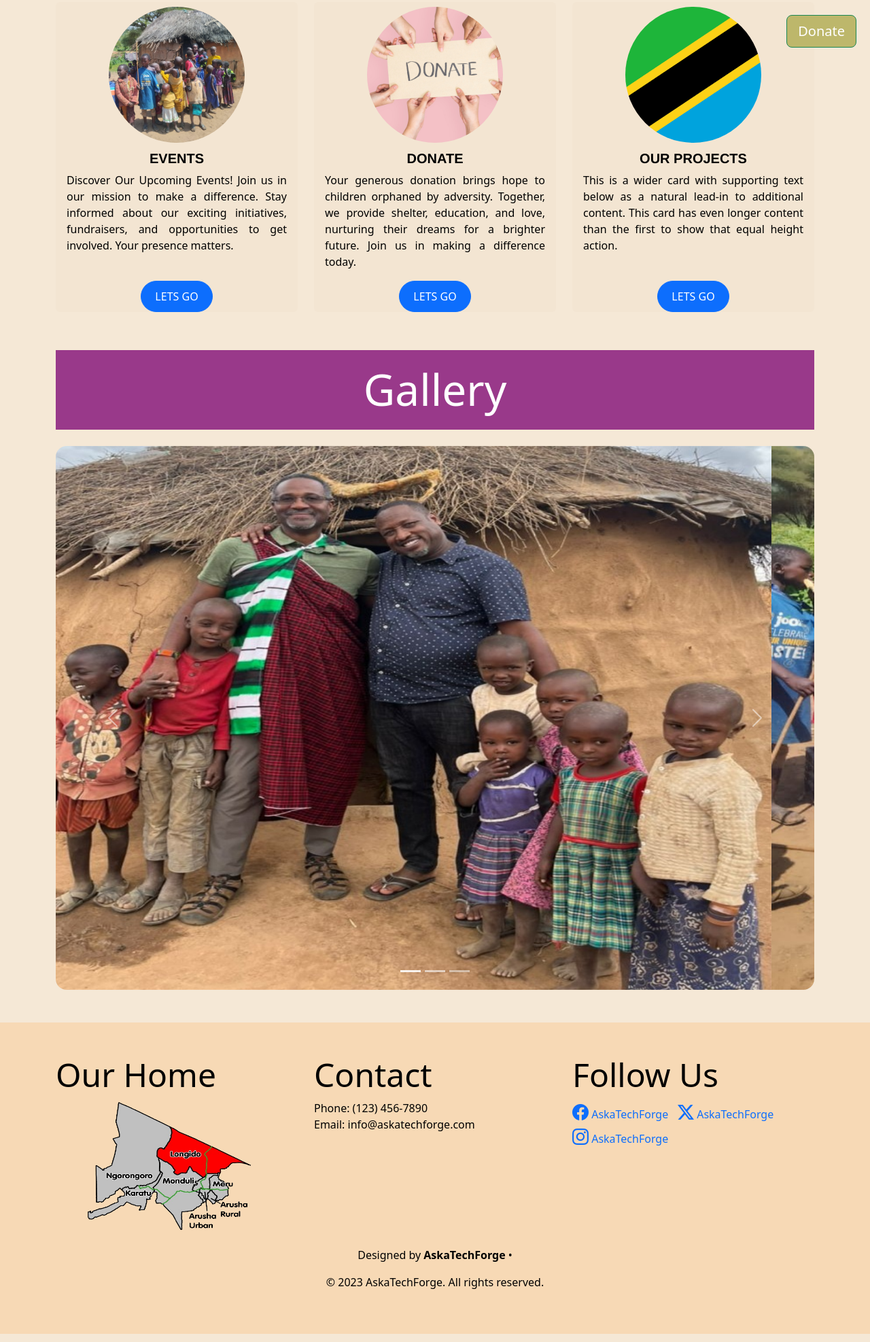
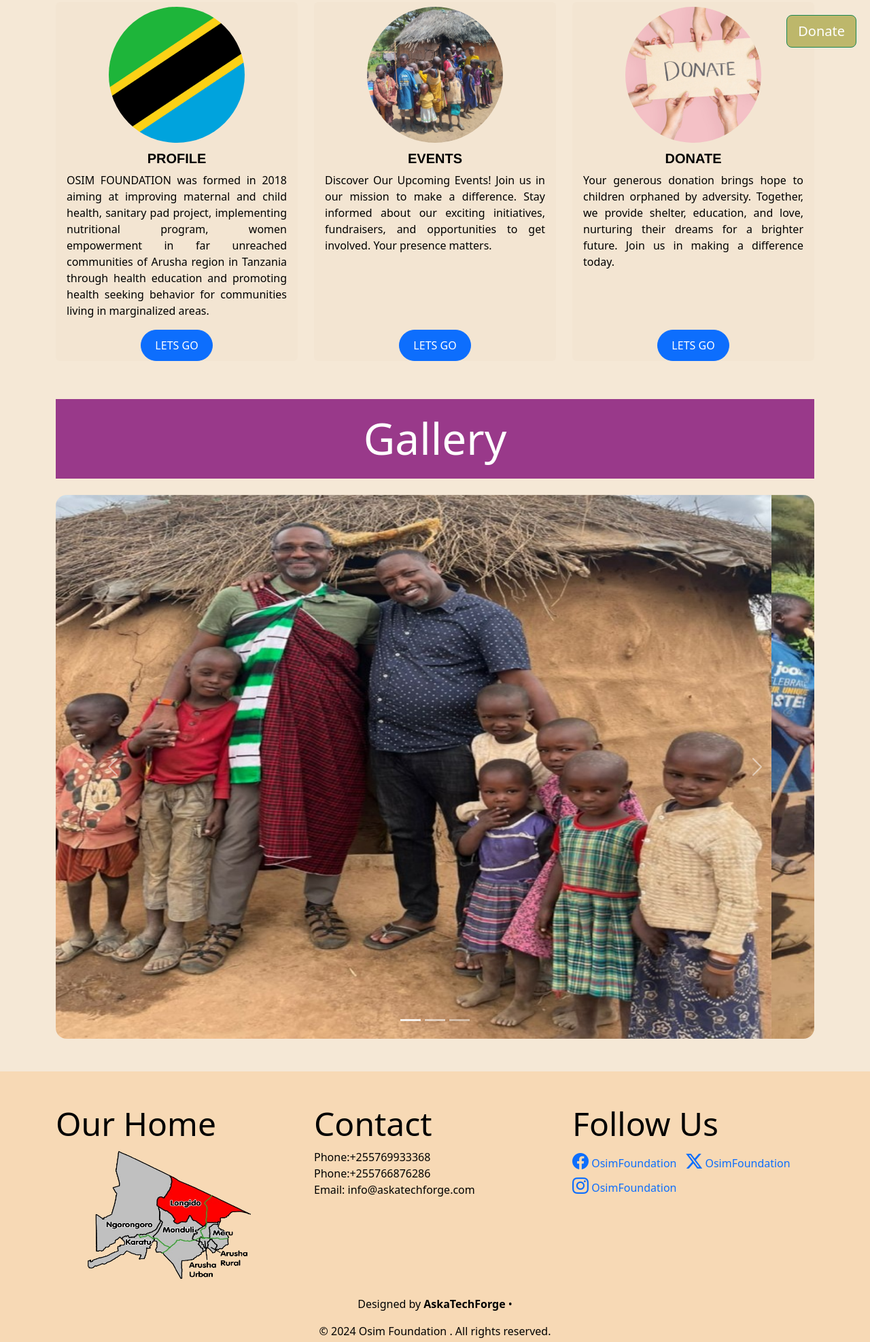
Before and after one commit to aska0907/OSIM-FOUNDATION-FINAL, a plain HTML site: page src/index.html in a window 1280 px wide. Shown: the part 618-2592 px from the top of the page at 68% size. Drawn offline with nearby package versions, Linux system fonts and the light colour scheme.

Commit message:
Add files via upload

```diff
--- a/src/index.html
+++ b/src/index.html
@@ -94,6 +94,20 @@
             <div class="col">
                 <div class="card h-100">
                     <div class="d-flex justify-content-center align-items-center" style="height: 150px;">
+                        <img src="images/Flag-of-Tanzania.png" class="card-img-top circular" alt="...">
+                    </div>
+                    <div class="card-body text-center">
+                        <h5 class="card-title">PROFILE</h5>
+                        <p class="card-text">OSIM FOUNDATION  was formed in 2018 aiming at improving maternal and child health, sanitary pad project, implementing nutritional program, women empowerment in  far unreached communities of Arusha region in Tanzania through health education and promoting health seeking behavior for communities living in marginalized areas.  </p>
+                    </div>
+                    <div class="d-flex justify-content-center">
+                        <button class="btn btn-primary btn-lg" type="button" style="font-size: 16px; padding: 10px 20px; border-radius: 25px;" onclick="window.location.href='history.html'">LETS GO</button>
+                    </div>
+                </div>
+            </div>
+            <div class="col">
+                <div class="card h-100">
+                    <div class="d-flex justify-content-center align-items-center" style="height: 150px;">
                         <img src="images/image2.jpg" class="card-img-top circular" alt="...">
                     </div>
                     <div class="card-body text-center">
@@ -101,7 +115,7 @@
                         <p class="card-text">Discover Our Upcoming Events! Join us in our mission to make a difference. Stay informed about our exciting initiatives, fundraisers, and opportunities to get involved. Your presence matters.</p>
                     </div>
                     <div class="d-flex justify-content-center">
-                        <button class="btn btn-primary btn-lg" type="button" style="font-size: 16px; padding: 10px 20px; border-radius: 25px;" onclick="window.location.href='retrivalnews.html'">LETS GO</button>
+                        <button class="btn btn-primary btn-lg" type="button" style="font-size: 16px; padding: 10px 20px; border-radius: 25px;" onclick="window.location.href='history.html'">LETS GO</button>
                     </div>
                 </div>
             </div>
@@ -119,20 +133,7 @@
                     </div>
                 </div>
             </div>
-            <div class="col">
-                <div class="card h-100">
-                    <div class="d-flex justify-content-center align-items-center" style="height: 150px;">
-                        <img src="images/Flag-of-Tanzania.png" class="card-img-top circular" alt="...">
-                    </div>
-                    <div class="card-body text-center">
-                        <h5 class="card-title">OUR PROJECTS</h5>
-                        <p class="card-text">This is a wider card with supporting text below as a natural lead-in to additional content. This card has even longer content than the first to show that equal height action.</p>
-                    </div>
-                    <div class="d-flex justify-content-center">
-                        <button class="btn btn-primary btn-lg" type="button" style="font-size: 16px; padding: 10px 20px; border-radius: 25px;" onclick="window.location.href='project.html'">LETS GO</button>
-                    </div>
-                </div>
-            </div>
+
         </div>
     </div>
 
@@ -194,7 +195,8 @@
                 <div class="down">
                     <h2 class="display-5">Contact</h2>
                     <ul class="list-unstyled">
-                        <li><i class="fas fa-phone"></i> Phone: (123) 456-7890</li>
+                        <li><i class="fas fa-phone"></i> Phone:+255769933368</li>
+                        <li><i class="fas fa-phone"></i> Phone:+255766876286</li>
                         <li><i class="fas fa-envelope"></i> Email: info@askatechforge.com</li>
                     </ul>
                 </div>
@@ -206,9 +208,9 @@
                     <h2 class="display-5">Follow Us</h2>
 
                     <div class="social-icons">
-                        <a class="aboutUs" href="#"><i class="bi bi-facebook"></i> AskaTechForge</a>
-                        <a class="aboutUs" href="#"><i class="bi bi-twitter-x"></i> AskaTechForge</a>
-                        <a class="aboutUs" href="#"><i class="bi bi-instagram"></i> AskaTechForge</a>
+                        <a class="aboutUs" href="#"><i class="bi bi-facebook"></i> OsimFoundation</a>
+                        <a class="aboutUs" href="#"><i class="bi bi-twitter-x"></i> OsimFoundation</a>
+                        <a class="aboutUs" href="#"><i class="bi bi-instagram"></i> OsimFoundation</a>
                     </div>
                 </div>
             </div>
@@ -219,7 +221,7 @@
       <footer class="text-center">
             <div class="container">
                 <p>Designed by <strong>AskaTechForge</strong> &bull;
-                <p>&copy; 2023 AskaTechForge. All rights reserved.</p>
+                <p>&copy; 2024 Osim Foundation . All rights reserved.</p>
             </div>
         </footer>
     </div>
```
